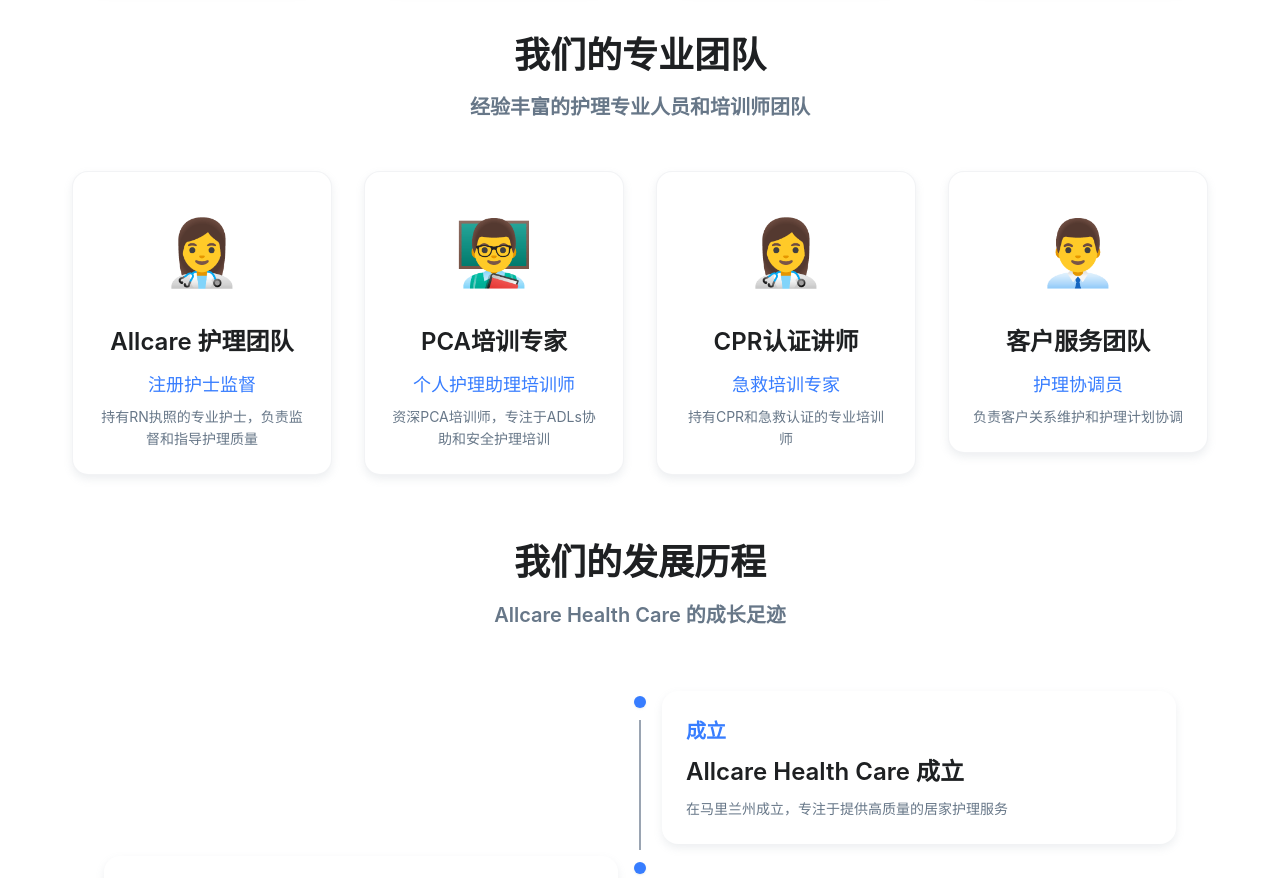
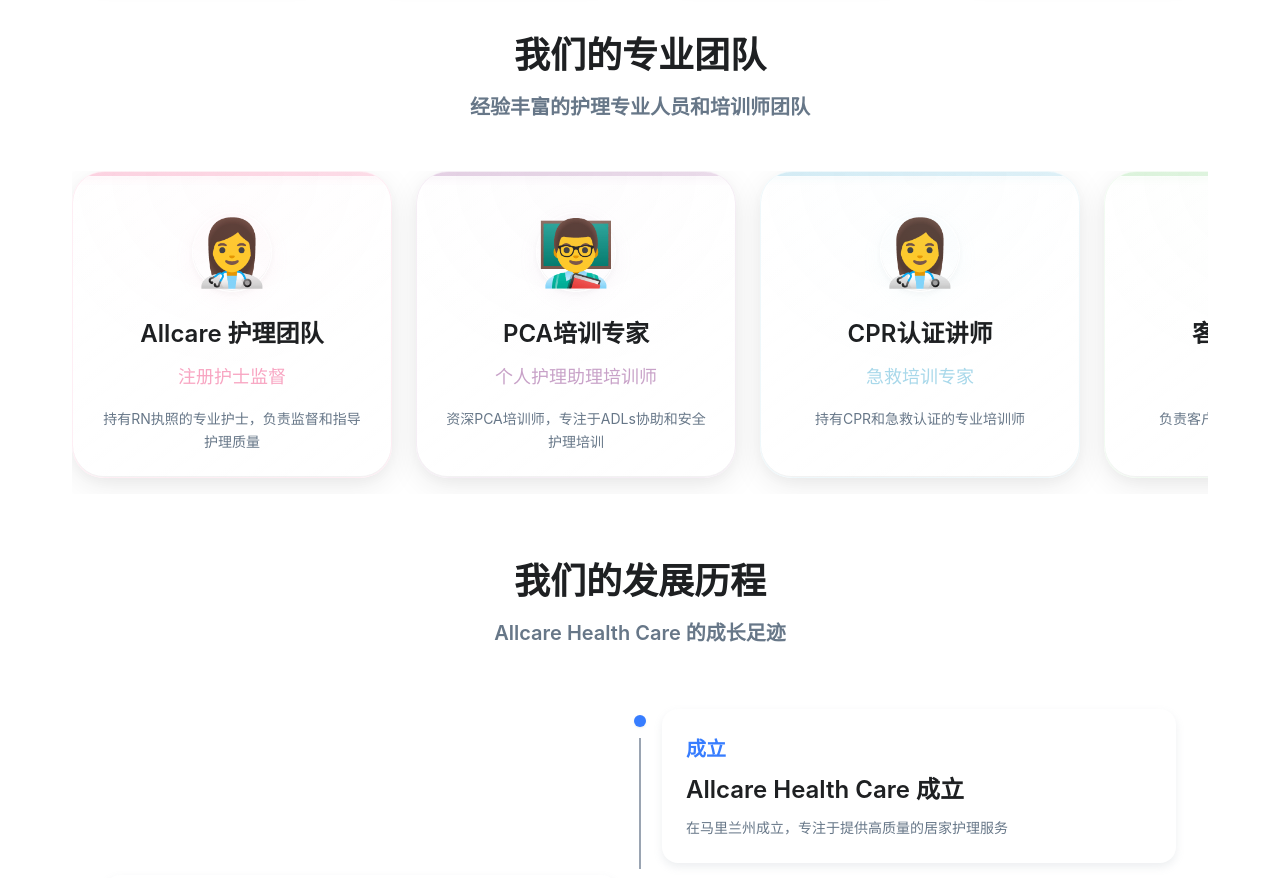
Before and after one commit to dacong-space/allcaremd_staff, a React (Vite) app: page / in a window 1280 px wide. Shown: the part 2340-3218 px from the top of the page. Built offline with nearby package versions, Linux system fonts and the light colour scheme.

Commit message:
统一专业团队UI设计 - 匹配护理服务卡片的立体效果和马卡龙色系

```diff
--- a/src/pages/Home.jsx
+++ b/src/pages/Home.jsx
@@ -993,26 +993,127 @@ function Home() {
           <Typography variant="h6" textAlign="center" color="text.secondary" sx={{ mb: 6 }}>
             经验丰富的护理专业人员和培训师团队
           </Typography>
-          <Grid container spacing={4}>
+          <Box
+            sx={{
+              display: 'flex',
+              gap: 3,
+              overflowX: 'auto',
+              pb: 2,
+              '&::-webkit-scrollbar': {
+                display: 'none',
+              },
+              scrollbarWidth: 'none',
+            }}
+          >
             {teamMembers.map((member, index) => (
-              <Grid item xs={12} sm={6} md={3} key={index}>
-                <Card sx={{ textAlign: 'center', p: 3 }}>
-                  <Box sx={{ fontSize: '4rem', mb: 2 }}>
+              <Card
+                key={index}
+                sx={{
+                  minWidth: 320,
+                  maxWidth: 320,
+                  textAlign: 'center',
+                  p: 3,
+                  position: 'relative',
+                  overflow: 'hidden',
+                  transition: 'all 0.3s cubic-bezier(0.25, 0.46, 0.45, 0.94)',
+                  cursor: 'pointer',
+                  borderRadius: 4,
+                  background: 'linear-gradient(145deg, rgba(255,255,255,0.95) 0%, rgba(255,255,255,0.85) 100%)',
+                  backdropFilter: 'blur(6px) saturate(120%)',
+                  WebkitBackdropFilter: 'blur(6px) saturate(120%)',
+                  border: `1px solid ${['#f8a5c2', '#c8a2c8', '#a8d8ea', '#b8e6b8'][index % 4]}30`,
+                  boxShadow: `0 8px 32px rgba(0,0,0,0.08), 0 4px 16px rgba(0,0,0,0.04), inset 0 1px 0 rgba(255,255,255,0.8), inset 0 -1px 0 rgba(0,0,0,0.05)`,
+                  '&:hover': {
+                    transform: 'translateY(-8px) scale(1.02)',
+                    background: 'linear-gradient(145deg, rgba(255,255,255,0.98) 0%, rgba(255,255,255,0.9) 100%)',
+                    backdropFilter: 'blur(8px) saturate(140%)',
+                    WebkitBackdropFilter: 'blur(8px) saturate(140%)',
+                    boxShadow: `0 16px 48px rgba(0,0,0,0.12), 0 8px 24px rgba(0,0,0,0.08), 0 0 0 1px ${['#f8a5c2', '#c8a2c8', '#a8d8ea', '#b8e6b8'][index % 4]}40, inset 0 2px 0 rgba(255,255,255,0.9), inset 0 -2px 0 rgba(0,0,0,0.08)`,
+                    border: `1px solid ${['#f8a5c2', '#c8a2c8', '#a8d8ea', '#b8e6b8'][index % 4]}50`,
+                    '& .team-avatar': {
+                      transform: 'scale(1.08) translateY(-2px)',
+                      boxShadow: `0 8px 24px ${['#f8a5c2', '#c8a2c8', '#a8d8ea', '#b8e6b8'][index % 4]}25, 0 4px 12px rgba(0,0,0,0.08), inset 0 2px 0 rgba(255,255,255,0.9), inset 0 -2px 0 rgba(0,0,0,0.1)`,
+                    }
+                  },
+                  '&::before': {
+                    content: '""',
+                    position: 'absolute',
+                    top: 0,
+                    left: 0,
+                    right: 0,
+                    height: 4,
+                    background: `linear-gradient(90deg, ${['#f8a5c2', '#c8a2c8', '#a8d8ea', '#b8e6b8'][index % 4]}80, ${['#f8a5c2', '#c8a2c8', '#a8d8ea', '#b8e6b8'][index % 4]}60)`,
+                    borderRadius: '4px 4px 0 0',
+                    boxShadow: `0 2px 8px ${['#f8a5c2', '#c8a2c8', '#a8d8ea', '#b8e6b8'][index % 4]}30`,
+                  },
+                  '&::after': {
+                    content: '""',
+                    position: 'absolute',
+                    top: 0,
+                    left: 0,
+                    right: 0,
+                    bottom: 0,
+                    background: `radial-gradient(circle at 50% 0%, ${['#f8a5c2', '#c8a2c8', '#a8d8ea', '#b8e6b8'][index % 4]}06, transparent 60%)`,
+                    pointerEvents: 'none',
+                    borderRadius: 4,
+                  }
+                }}
+              >
+                <Box
+                  className="team-avatar"
+                  sx={{
+                    fontSize: '4rem',
+                    mb: 3,
+                    mt: 2,
+                    mx: 'auto',
+                    width: 80,
+                    height: 80,
+                    display: 'flex',
+                    alignItems: 'center',
+                    justifyContent: 'center',
+                    borderRadius: '50%',
+                    background: `linear-gradient(135deg, rgba(255,255,255,0.9) 0%, rgba(255,255,255,0.7) 100%)`,
+                    backdropFilter: 'blur(4px) saturate(130%)',
+                    WebkitBackdropFilter: 'blur(4px) saturate(130%)',
+                    border: `1px solid rgba(255, 255, 255, 0.4)`,
+                    transition: 'all 0.3s cubic-bezier(0.25, 0.46, 0.45, 0.94)',
+                    boxShadow: `0 6px 20px ${['#f8a5c2', '#c8a2c8', '#a8d8ea', '#b8e6b8'][index % 4]}15, 0 2px 8px rgba(0,0,0,0.04), inset 0 1px 0 rgba(255,255,255,0.8), inset 0 -1px 0 rgba(0,0,0,0.05)`,
+                    position: 'relative',
+                    '&::before': {
+                      content: '""',
+                      position: 'absolute',
+                      top: 0,
+                      left: 0,
+                      right: 0,
+                      bottom: 0,
+                      background: `conic-gradient(from 0deg, ${['#f8a5c2', '#c8a2c8', '#a8d8ea', '#b8e6b8'][index % 4]}15, transparent 60%, ${['#f8a5c2', '#c8a2c8', '#a8d8ea', '#b8e6b8'][index % 4]}15)`,
+                      borderRadius: '50%',
+                      opacity: 0.6,
+                    }
+                  }}
+                >
                   {member.avatar}
                 </Box>
-                  <Typography variant="h5" gutterBottom>
+                <Typography variant="h5" gutterBottom sx={{ fontWeight: 600, color: 'text.primary' }}>
                   {member.name}
                 </Typography>
-                  <Typography variant="subtitle1" color="primary" gutterBottom>
+                <Typography
+                  variant="subtitle1"
+                  gutterBottom
+                  sx={{
+                    color: ['#f8a5c2', '#c8a2c8', '#a8d8ea', '#b8e6b8'][index % 4],
+                    fontWeight: 500,
+                    mb: 2
+                  }}
+                >
                   {member.position}
                 </Typography>
-                  <Typography variant="body2" color="text.secondary">
+                <Typography variant="body2" color="text.secondary" sx={{ lineHeight: 1.6 }}>
                   {member.description}
                 </Typography>
               </Card>
-              </Grid>
             ))}
-          </Grid>
+          </Box>
         </Box>
 
         {/* Timeline Section */}
```
Lines whose indentation alone changed are shown as unchanged.
